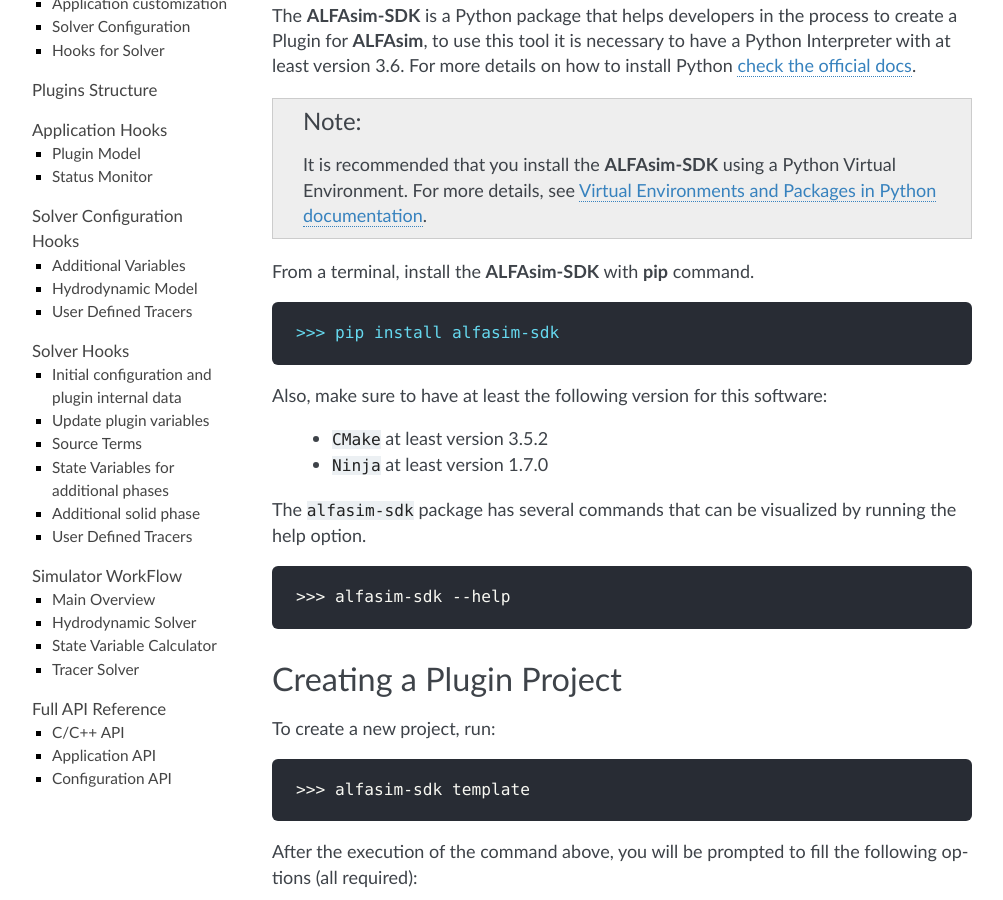
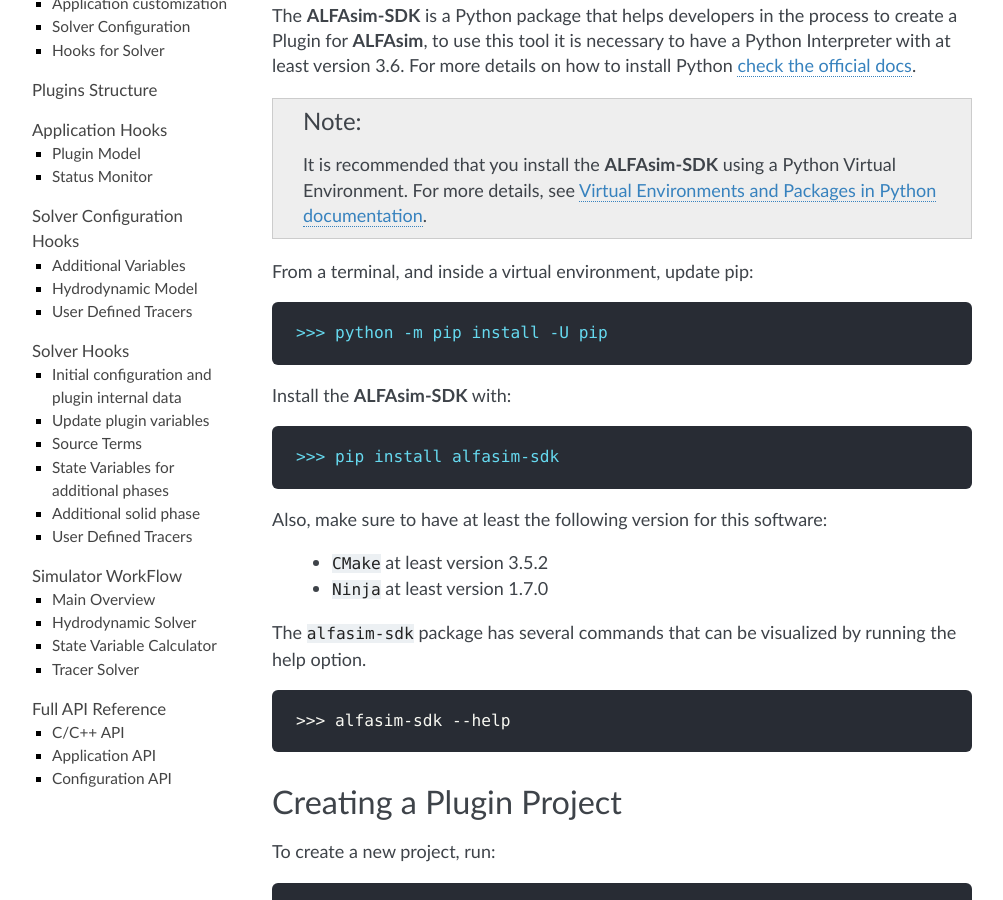
Before and after one commit to ESSS/alfasim-sdk, a Sphinx documentation site: the page built from docs/source/01_quick_start.rst, in a window 1280 px wide and 900 px high, scrolled down 354 px. Shown: the whole window, without its empty margins (128-1131 px from the left). Built offline with Sphinx 7.4.7, drawn with Linux system fonts in a browser that asks for light colours.

Commit message:
Add instruction to update pip

```diff
--- a/docs/source/01_quick_start.rst
+++ b/docs/source/01_quick_start.rst
@@ -21,7 +21,13 @@
     It is recommended that you install the |sdk| using a Python Virtual Environment.
     For more details, see `Virtual Environments and Packages in Python documentation <https://docs.python.org/3/tutorial/venv.html>`_.
 
-From a terminal, install the |sdk| with :command:`pip` command.
+From a terminal, and inside a virtual environment, update pip:
+
+.. code-block:: console
+
+    >>> python -m pip install -U pip
+
+Install the |sdk| with:
 
 .. code-block:: console
 
```
